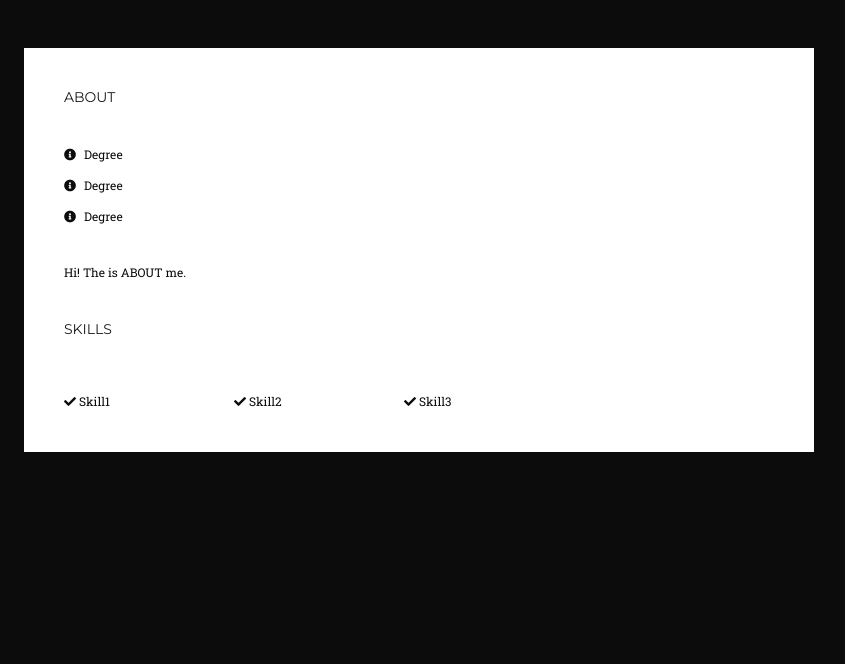
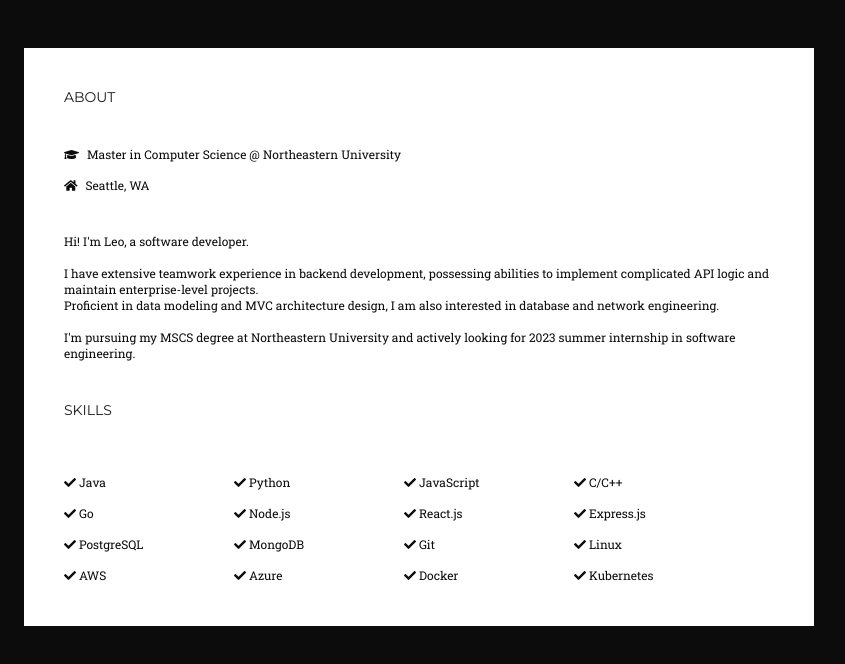
Before and after one commit to ycleo/personal-website, a plain HTML site: page index.html in a window 1280 px wide. Shown: the full height of the page, 326-1171 px from the left. Drawn offline with nearby package versions, Linux system fonts and the light colour scheme.

Commit message:
change about description

```diff
--- a/index.html
+++ b/index.html
@@ -1,27 +1,28 @@
 <!DOCTYPE html>
 <html>
 	<head>
-    <title>Leo Lee</title>
-
+		<title>
+            Leo Lee
+		</title>
 		<meta charset="utf-8">
 		<meta name="viewport" content="initial-scale=1.0, user-scalable=no" />
 
-    <link href="https://cdnjs.cloudflare.com/ajax/libs/font-awesome/5.15.4/css/all.css" rel="stylesheet" type='text/css'>
-	<link href="https://fonts.googleapis.com/css?family=Montserrat" rel="stylesheet" type="text/css">
-	<link href="https://fonts.googleapis.com/css?family=Roboto Slab" rel="stylesheet" type="text/css">
-	<link href="./style.css" rel="stylesheet" type="text/css">
+		<!-- css -->
+		<link href="https://cdnjs.cloudflare.com/ajax/libs/font-awesome/5.15.4/css/all.css" rel="stylesheet">
+		<link href='https://fonts.googleapis.com/css?family=Montserrat' rel='stylesheet' type='text/css'>
+		<link href='https://fonts.googleapis.com/css?family=Roboto Slab' rel='stylesheet' type='text/css'>
+		<link href="style.css" rel="stylesheet" type="text/css">
 		<link rel="icon" href="images/Lfavicon.jpeg" />
 
+		<!-- js -->
 		<script src="https://ajax.googleapis.com/ajax/libs/jquery/3.6.0/jquery.min.js"></script>
-    <script src="./portfolio.js" type="text/javascript"></script>
-
-
+		<script src="portfolio.js" type="text/javascript"></script>
 	</head>
 	<body>
 		<div class="main-container">
 			<div>
 				<div class="sidebar-container">
-
+					<!-- sidebar.html -->
 				</div>
 				<div class="content-container">
 					<div class="content-container-inner">
@@ -29,25 +30,25 @@
 							ABOUT
 						</div>
 						<div class="info-circle-container">
-                        <span class="fa fa-info-circle">
-
+							<span>
+								<i class="fa fa-graduation-cap" aria-hidden="true"></i>
 							</span>
-                        Degree
+							Master in Computer Science @ Northeastern University
 						</div>
 						<div class="info-circle-container">
-                        <span class="fa fa-info-circle">
-
+							<span>
+                                <i class="fa fa-home" aria-hidden="true"></i>
 							</span>
-                        Degree
-                    </div>
-                    <div class="info-circle-container">
-                        <span class="fa fa-info-circle">
-
-                        </span>
-                        Degree
+							Seattle, WA
 						</div>
 						<div class="about-text">
-                        Hi! The is ABOUT me.
+							Hi! I'm Leo, a software developer.<br><br>
+
+                            I have extensive teamwork experience in backend development, possessing abilities to implement complicated API logic and maintain enterprise-level projects.<br>
+
+                            Proficient in data modeling and MVC architecture design, I am also interested in database and network engineering.<br><br>
+
+                            I'm pursuing my MSCS degree at Northeastern University and actively looking for 2023 summer internship in software engineering.
 						</div>
 						<div class="content-title">
 							SKILLS
@@ -58,19 +59,97 @@
 									<span class="fa fa-check">
 
 									</span>
-                                Skill1
+									Java
 								</li>
 								<li>
 									<span class="fa fa-check">
 
 									</span>
-                                Skill2
+									Python
 								</li>
 								<li>
 									<span class="fa fa-check">
 
 									</span>
-                                Skill3
+									JavaScript
+								</li>
+								<li>
+									<span class="fa fa-check">
+
+									</span>
+									C/C++
+								</li>
+								<li>
+									<span class="fa fa-check">
+
+									</span>
+									Go
+								</li>
+                                <li>
+									<span class="fa fa-check">
+
+									</span>
+									Node.js
+								</li>
+                                <li>
+									<span class="fa fa-check">
+
+									</span>
+									React.js
+								</li>
+                                <li>
+									<span class="fa fa-check">
+
+									</span>
+									Express.js
+								</li>
+								<li>
+									<span class="fa fa-check">
+
+									</span>
+									PostgreSQL
+								</li>
+								<li>
+									<span class="fa fa-check">
+
+									</span>
+									MongoDB
+								</li>
+								<li>
+									<span class="fa fa-check">
+
+									</span>
+									Git
+								</li>
+								<li>
+									<span class="fa fa-check">
+
+									</span>
+									Linux
+								</li>
+								<li>
+									<span class="fa fa-check">
+
+									</span>
+									AWS
+								</li>
+                                <li>
+									<span class="fa fa-check">
+
+									</span>
+									Azure
+								</li>
+                                <li>
+									<span class="fa fa-check">
+
+									</span>
+									Docker
+								</li>
+                                <li>
+									<span class="fa fa-check">
+
+									</span>
+									Kubernetes
 								</li>
 							</ul>
 						</div>
```
Lines whose indentation alone changed are shown as unchanged.
